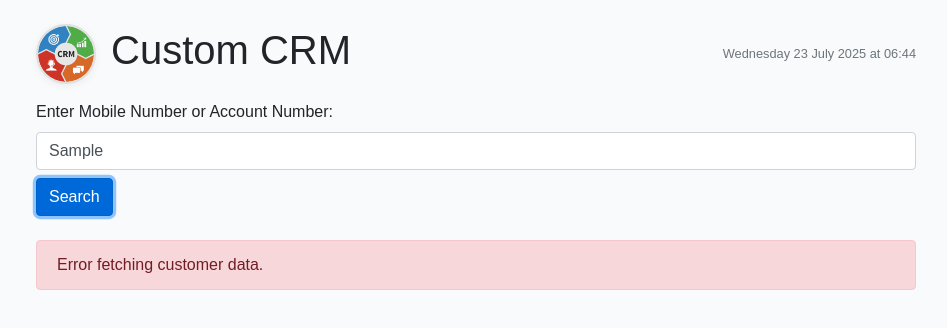
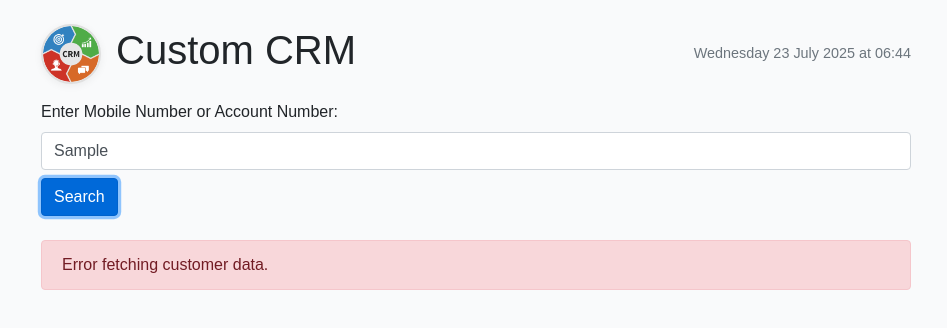
Before and after one commit to cxdemosc-ui/sampleCRM, a plain HTML site: page index.html in a window 1280 px wide. Both pictures are taken after typing "Sample" into the empty fields and a click on the button "Search". Shown: the whole page, without its empty margins (164-1111 px from the left). Drawn offline with nearby package versions, Linux system fonts and the light colour scheme; no server answers.

Commit message:
Update style.css

```diff
--- a/style.css
+++ b/style.css
@@ -1,14 +1,19 @@
+/* Base page styles */
 body {
   background: #f9fafb;
   font-family: Arial, sans-serif;
+  margin: 0;
+  padding: 0;
 }
 
+/* Main container style */
 #crm-app {
   max-width: 900px;
   margin: auto;
-  padding: 0 10px;
+  padding: 0 15px;
 }
 
+/* Circular round logo */
 .crm-icon {
   width: 60px;
   height: 60px;
@@ -16,10 +21,11 @@ body {
   object-fit: cover;
   background: #fff;
   border: 2px solid #e0e0e0;
-  box-shadow: 0 2px 8px rgba(0,0,0,0.06);
+  box-shadow: 0 2px 8px rgba(0, 0, 0, 0.06);
   margin-right: 15px;
 }
 
+/* Read-only input or display fields */
 .readonly-field {
   background-color: #e9ecef !important;
   border: 1px solid #ced4da;
@@ -27,10 +33,12 @@ body {
   border-radius: 4px;
 }
 
+/* Button group spacing */
 .btn-action-group > button {
   margin-right: 8px;
 }
 
+/* Responsive button stacking on small devices */
 @media (max-width: 767px) {
   .btn-action-group > button {
     display: block;
@@ -38,3 +46,14 @@ body {
     margin-bottom: 8px;
   }
 }
+
+/* Message bar styling and margin */
+#messageBar {
+  font-weight: 500;
+}
+
+/* Current date text styling */
+#currentDate {
+  font-size: 0.9em;
+  color: #6c757d;
+}
```
